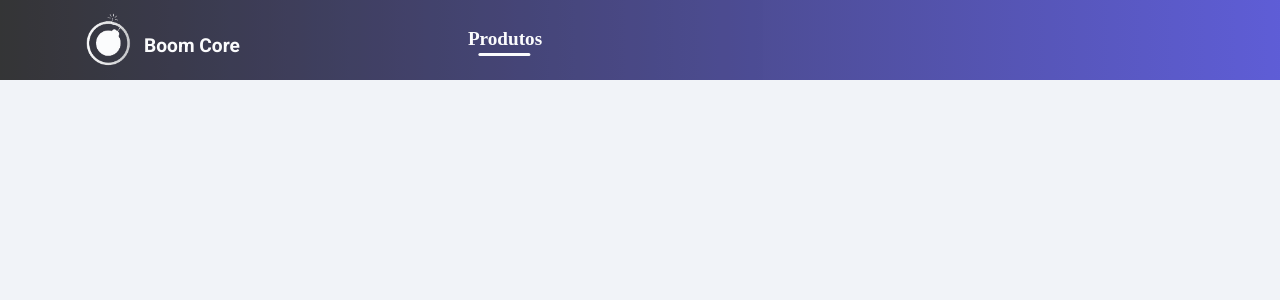
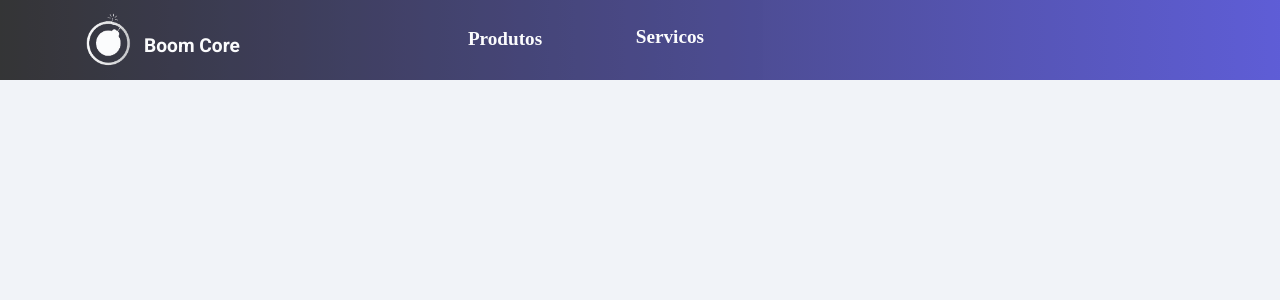
Before and after one commit to SK3010z/projeto-php-Boom-Core, a PHP site: page / in a window 1280 px wide. Shown: the top 300 px of the page. Run offline with PHP 8.4, Linux system fonts and the light colour scheme.

Commit message:
Boom Core 0.02

```diff
--- a/Boom Core/index.php
+++ b/Boom Core/index.php
@@ -8,14 +8,15 @@
 </head>
 <body>
     <div id="header">
-        <span class="logo"><a class="logo" href="index.php"><img src="boom core.png" alt=""></a></span>
-        <span id="boom"><a href="index.php">Boom Core</a></span>
-        <a id="produtos" href="index.php"><p>Produtos</p><div></div></a>
+        <span class="logo"><a class="logo" href="./"><img src="boom core.png" alt=""></a></span>
+        <span id="boom"><a href="./">Boom Core</a></span>
+        <a id="produtos" href="./" onmouseover="start('traco1')" onmouseleave="end('traco1')"><p>Produtos</p><div id="traco1"></div></a>
+        <a id="servicos" href="./" onmouseover="start('traco2')" onmouseleave="end('traco2')"><p>Servicos</p><div id="traco2"></div></a>
 
 
 
     </div>
 
-
+    <script src="script.js"></script>
 </body>
 </html>
--- /dev/null
+++ b/Boom Core/script.js
@@ -0,0 +1,9 @@
+function start(str) {
+    var traco = document.getElementById(str);
+    traco.style.animation = "start 0.2s ease forwards"
+}
+
+function end(str) {
+    var traco = document.getElementById(str);
+    traco.style.animation = "end 0.2s ease forwards"
+}
--- a/Boom Core/style.css
+++ b/Boom Core/style.css
@@ -1,5 +1,26 @@
 @import url("reset.css");
 @import url("https://fonts.googleapis.com/css2?family=Roboto:ital,wght@0,100;0,300;0,400;0,500;0,700;0,900;1,100;1,300;1,400;1,500;1,700;1,900&display=swap");
+
+@keyframes start{
+  0%{
+      width: 0%;
+  }
+  100%{
+      width: 100%;
+  }
+}
+@keyframes end{
+  0%{
+      width: 100%;
+  }
+  100%{
+      width: 0%;
+  }
+}
+
+
+
+
 
 body {
   background-color: #f1f3f8;
@@ -55,21 +76,45 @@ body {
   height: inherit;
   vertical-align: top;
   margin-left: 20%;
-  p{
-    transform: translateY(100%);
+  p{ /*texto*/
+    vertical-align: middle;
     font-size: larger;
     font-weight: bold;
+    margin-top: 25%;
   }
-  div{
-      width: 70%;
+  div{ /*traço do produtos*/
+      margin: 0 auto;
+      margin-top: 5%;
+      width: 0%;
       height: 3px;
       display: block;
       border-radius: 1em;
       text-align: center;
-      transform: translate(20%, 800%);
+      background-color: white;
+  }
+}
 
 
 
+#header #servicos{
+  display: inline-block;
+  height: inherit;
+  vertical-align: top;
+  margin-left: 8%;
+  p{ /*texto*/
+    vertical-align: middle;
+    font-size: larger;
+    font-weight: bold;
+    margin-top: 25%;
+  }
+  div{ /*traço do produtos*/
+      margin: 0 auto;
+      margin-top: 5%;
+      width: 0%;
+      height: 3px;
+      display: block;
+      border-radius: 1em;
+      text-align: center;
       background-color: white;
   }
 }
```
